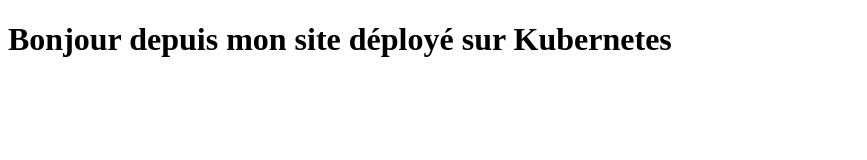
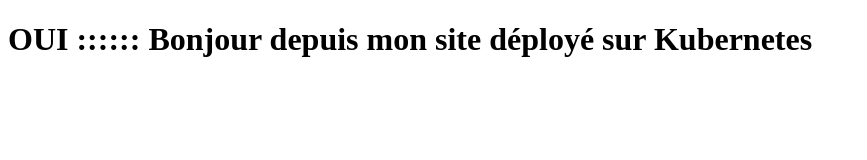
Before and after one commit to oussama247/simple-site, a plain HTML site: page index.html in a window 1280 px wide. Shown: the whole page, without its empty margins (0-867 px from the left). Drawn offline with Linux system fonts and the light colour scheme.

Commit message:
Update index.html content

```diff
--- a/index.html
+++ b/index.html
@@ -5,6 +5,6 @@
   <title>Mon Site Web Simple</title>
 </head>
 <body>
-  <h1>Bonjour depuis mon site déployé sur Kubernetes </h1>
+  <h1>OUI :::::: Bonjour depuis mon site déployé sur Kubernetes </h1>
 </body>
 </html>
```
